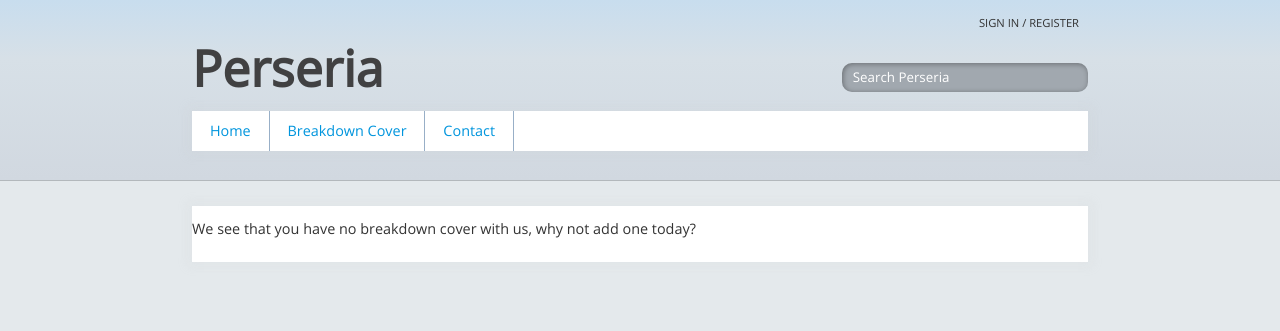
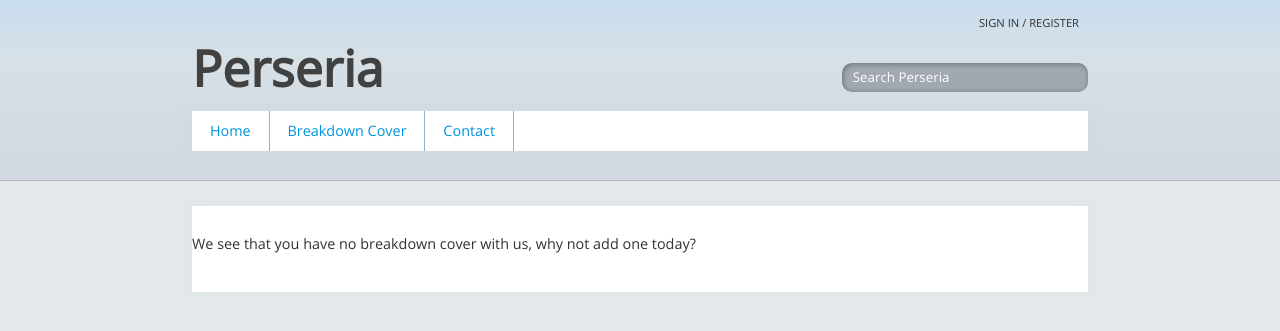
Before and after one commit to awak3e/perseria_django, a Django app: page /cover/ in a window 1280 px wide. Shown: the top 331 px of the page. Run offline with Django 3.2, Linux system fonts and the light colour scheme.

Commit message:
updated css

```diff
--- a/perseria_django/perseria_django/static/main.css
+++ b/perseria_django/perseria_django/static/main.css
@@ -487,7 +487,7 @@ input[placeholder], [placeholder], *[placeholder]
     color: #333333;
 	font-family: 'OpenSans', sans-serif;
 	font-size: 0.9em;
-	line-height: 10px;
+	line-height: 40px;
 }
 
 #covercontent p
```
